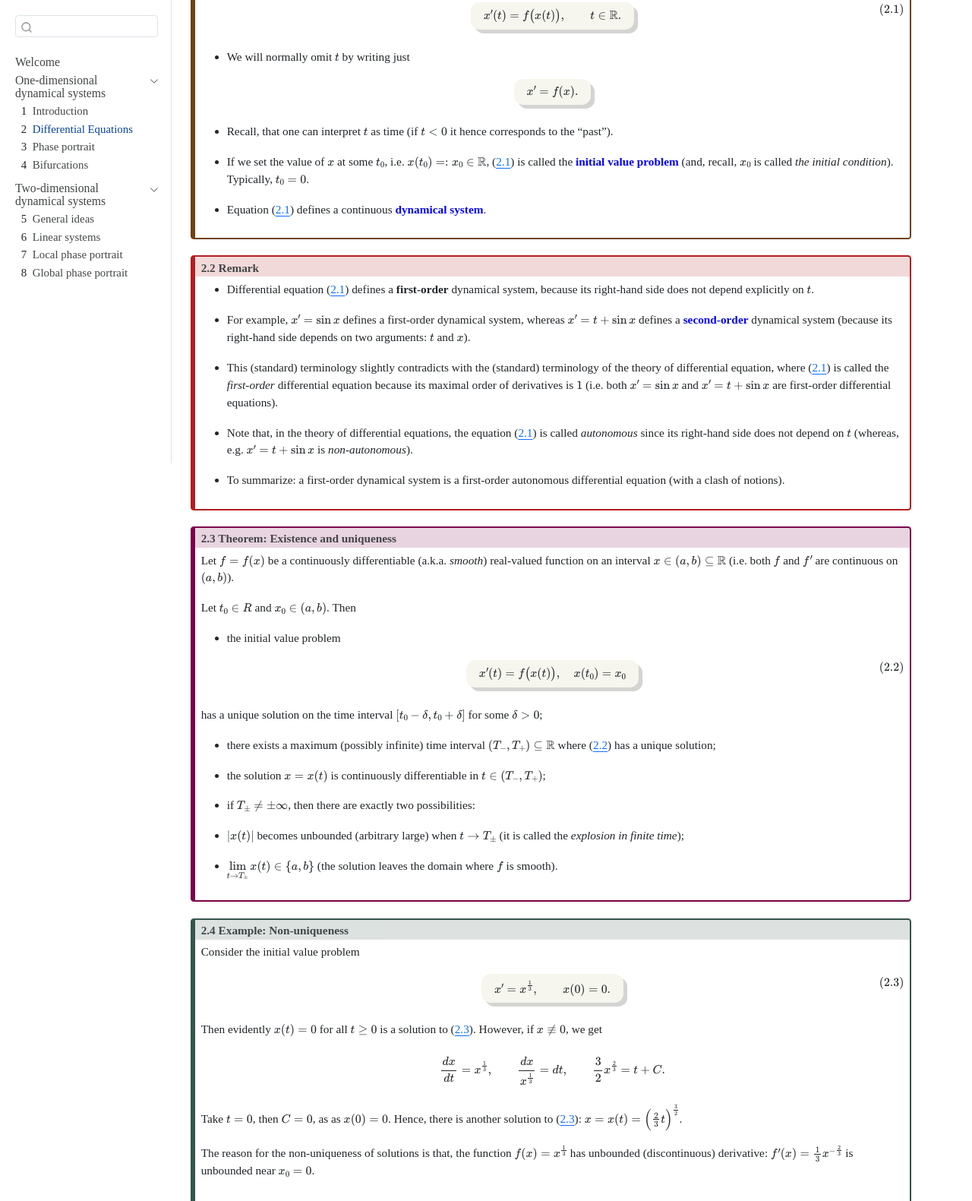
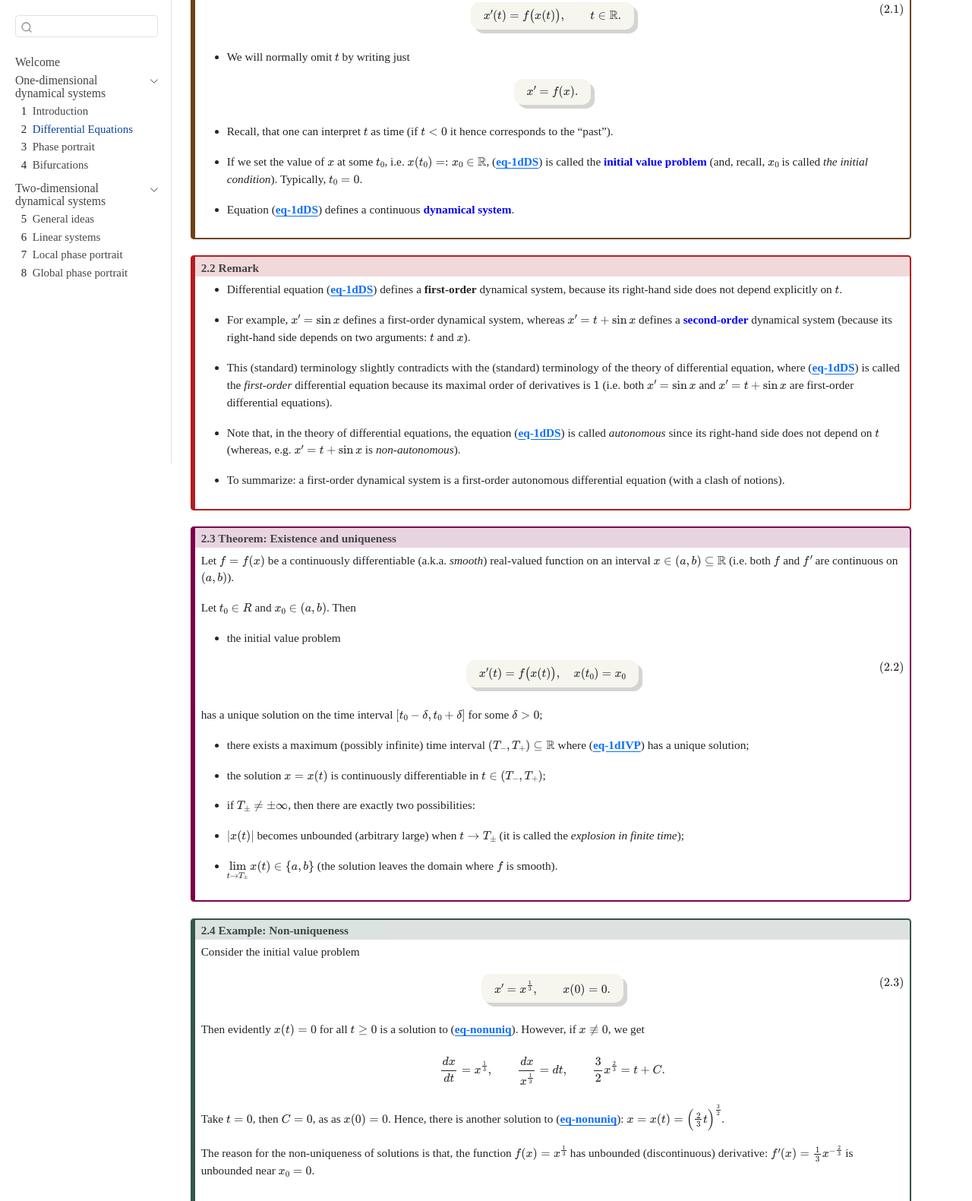
Before and after one commit to finkelshtein/MA-x75, a plain HTML site: page docs/DS-Ch-02.html in a window 1280 px wide. Shown: the part 190-1771 px from the top of the page at 76% size. Drawn offline with nearby package versions, Linux system fonts and the light colour scheme.

```diff
--- a/docs/DS-Ch-02.html
+++ b/docs/DS-Ch-02.html
@@ -274,8 +274,8 @@
 </div>
 <ul>
 <li><p>Recall, that one can interpret <span class="math inline">\(t\)</span> as time (if <span class="math inline">\(t&lt;0\)</span> it hence corresponds to the “past”).</p></li>
-<li><p>If we set the value of <span class="math inline">\(x\)</span> at some <span class="math inline">\(t_0\)</span>, i.e.&nbsp;<span class="math inline">\(x(t_0)=:x_0\in{\mathbb{R}}\)</span>, (<a href="#eq-1dDS" class="quarto-xref"><span>2.1</span></a>) is called the <span class="term" data-key="initial value problem!1D">initial value problem</span> (and, recall, <span class="math inline">\(x_0\)</span> is called <em>the initial condition</em>). Typically, <span class="math inline">\(t_0=0\)</span>.</p></li>
-<li><p>Equation (<a href="#eq-1dDS" class="quarto-xref"><span>2.1</span></a>) defines a continuous <span class="term" data-key="dynamical system!first-order">dynamical system</span>.</p></li>
+<li><p>If we set the value of <span class="math inline">\(x\)</span> at some <span class="math inline">\(t_0\)</span>, i.e.&nbsp;<span class="math inline">\(x(t_0)=:x_0\in{\mathbb{R}}\)</span>, (<a href="#eq-1dDS" class="quarto-xref"><span class="quarto-unresolved-ref ref-noprefix">eq-1dDS</span></a>) is called the <span class="term" data-key="initial value problem!1D">initial value problem</span> (and, recall, <span class="math inline">\(x_0\)</span> is called <em>the initial condition</em>). Typically, <span class="math inline">\(t_0=0\)</span>.</p></li>
+<li><p>Equation (<a href="#eq-1dDS" class="quarto-xref"><span class="quarto-unresolved-ref ref-noprefix">eq-1dDS</span></a>) defines a continuous <span class="term" data-key="dynamical system!first-order">dynamical system</span>.</p></li>
 </ul>
 </div>
 </div>
@@ -290,10 +290,10 @@
 </div>
 <div class="callout-body-container callout-body">
 <ul>
-<li><p>Differential equation (<a href="#eq-1dDS" class="quarto-xref"><span>2.1</span></a>) defines a <strong>first-order</strong> dynamical system, because its right-hand side does not depend explicitly on <span class="math inline">\(t\)</span>.</p></li>
+<li><p>Differential equation (<a href="#eq-1dDS" class="quarto-xref"><span class="quarto-unresolved-ref ref-noprefix">eq-1dDS</span></a>) defines a <strong>first-order</strong> dynamical system, because its right-hand side does not depend explicitly on <span class="math inline">\(t\)</span>.</p></li>
 <li><p>For example, <span class="math inline">\(x'= \sin x\)</span> defines a first-order dynamical system, whereas <span class="math inline">\(x'=t+\sin x\)</span> defines a <span class="term" data-key="dynamical system!second order">second-order</span> dynamical system (because its right-hand side depends on two arguments: <span class="math inline">\(t\)</span> and <span class="math inline">\(x\)</span>).</p></li>
-<li><p>This (standard) terminology slightly contradicts with the (standard) terminology of the theory of differential equation, where (<a href="#eq-1dDS" class="quarto-xref"><span>2.1</span></a>) is called the <em>first-order</em> differential equation because its maximal order of derivatives is <span class="math inline">\(1\)</span> (i.e.&nbsp;both <span class="math inline">\(x'= \sin x\)</span> and <span class="math inline">\(x'=t+\sin x\)</span> are first-order differential equations).</p></li>
-<li><p>Note that, in the theory of differential equations, the equation (<a href="#eq-1dDS" class="quarto-xref"><span>2.1</span></a>) is called <em>autonomous</em> since its right-hand side does not depend on <span class="math inline">\(t\)</span> (whereas, e.g.&nbsp;<span class="math inline">\(x'=t+\sin x\)</span> is <em>non-autonomous</em>).</p></li>
+<li><p>This (standard) terminology slightly contradicts with the (standard) terminology of the theory of differential equation, where (<a href="#eq-1dDS" class="quarto-xref"><span class="quarto-unresolved-ref ref-noprefix">eq-1dDS</span></a>) is called the <em>first-order</em> differential equation because its maximal order of derivatives is <span class="math inline">\(1\)</span> (i.e.&nbsp;both <span class="math inline">\(x'= \sin x\)</span> and <span class="math inline">\(x'=t+\sin x\)</span> are first-order differential equations).</p></li>
+<li><p>Note that, in the theory of differential equations, the equation (<a href="#eq-1dDS" class="quarto-xref"><span class="quarto-unresolved-ref ref-noprefix">eq-1dDS</span></a>) is called <em>autonomous</em> since its right-hand side does not depend on <span class="math inline">\(t\)</span> (whereas, e.g.&nbsp;<span class="math inline">\(x'=t+\sin x\)</span> is <em>non-autonomous</em>).</p></li>
 <li><p>To summarize: a first-order dynamical system is a first-order autonomous differential equation (with a clash of notions).</p></li>
 </ul>
 </div>
@@ -321,7 +321,7 @@
 </div>
 <p>has a unique solution on the time interval <span class="math inline">\([t_0-\delta,t_0+\delta]\)</span> for some <span class="math inline">\(\delta&gt;0\)</span>;</p>
 <ul>
-<li><p>there exists a maximum (possibly infinite) time interval <span class="math inline">\((T_-,T_+)\subseteq {\mathbb{R}}\)</span>&nbsp;where (<a href="#eq-1dIVP" class="quarto-xref"><span>2.2</span></a>) has a unique solution;</p></li>
+<li><p>there exists a maximum (possibly infinite) time interval <span class="math inline">\((T_-,T_+)\subseteq {\mathbb{R}}\)</span>&nbsp;where (<a href="#eq-1dIVP" class="quarto-xref"><span class="quarto-unresolved-ref ref-noprefix">eq-1dIVP</span></a>) has a unique solution;</p></li>
 <li><p>the solution <span class="math inline">\(x=x(t)\)</span> is continuously differentiable in <span class="math inline">\(t\in (T_-,T_+)\)</span>;</p></li>
 <li><p>if <span class="math inline">\(T_\pm\neq\pm\infty\)</span>, then there are exactly two possibilities:</p></li>
 <li><p><span class="math inline">\(|x(t)|\)</span> becomes unbounded (arbitrary large) when <span class="math inline">\(t\to T_\pm\)</span> (it is called the <em>explosion in finite time</em>);</p></li>
@@ -345,9 +345,9 @@
 x'=x^{\frac{1}{3}}, \qquad x(0)=0.
 \tag{2.3}\]</span></span></p>
 </div>
-<p>Then evidently <span class="math inline">\(x(t)=0\)</span> for all <span class="math inline">\(t\geq0\)</span> is a solution to (<a href="#eq-nonuniq" class="quarto-xref"><span>2.3</span></a>). However, if <span class="math inline">\(x\not\equiv 0\)</span>, we get <span class="math display">\[
+<p>Then evidently <span class="math inline">\(x(t)=0\)</span> for all <span class="math inline">\(t\geq0\)</span> is a solution to (<a href="#eq-nonuniq" class="quarto-xref"><span class="quarto-unresolved-ref ref-noprefix">eq-nonuniq</span></a>). However, if <span class="math inline">\(x\not\equiv 0\)</span>, we get <span class="math display">\[
 \frac{dx}{dt}=x^{\frac{1}{3}}, \qquad \frac{dx}{x^{\frac{1}{3}}}=dt, \qquad \frac{3}{2}x^{\frac{2}{3}}=t+C.
-\]</span> Take <span class="math inline">\(t=0\)</span>, then <span class="math inline">\(C=0\)</span>, as as <span class="math inline">\(x(0)=0\)</span>. Hence, there is another solution to (<a href="#eq-nonuniq" class="quarto-xref"><span>2.3</span></a>): <span class="math inline">\(x=x(t)=\Bigl(\frac{2}{3}t\Bigr)^{\frac{3}{2}}\)</span>.</p>
+\]</span> Take <span class="math inline">\(t=0\)</span>, then <span class="math inline">\(C=0\)</span>, as as <span class="math inline">\(x(0)=0\)</span>. Hence, there is another solution to (<a href="#eq-nonuniq" class="quarto-xref"><span class="quarto-unresolved-ref ref-noprefix">eq-nonuniq</span></a>): <span class="math inline">\(x=x(t)=\Bigl(\frac{2}{3}t\Bigr)^{\frac{3}{2}}\)</span>.</p>
 <p>The reason for the non-uniqueness of solutions is that, the function <span class="math inline">\(f(x)=x^{\frac{1}{3}}\)</span> has unbounded (discontinuous) derivative: <span class="math inline">\(f'(x)=\frac{1}{3}x^{-\frac{2}{3}}\)</span> is unbounded near <span class="math inline">\(x_0=0\)</span>.</p>
 <div class="cell" data-layout-align="center">
 <div class="cell-output-display">
@@ -378,7 +378,7 @@
 </div>
 <p>Then <span class="math display">\[
 \frac{dx}{x^2+1}=dt, \qquad \tan^{-1} x = t+C
-\]</span> and taking <span class="math inline">\(t=0\)</span> one gets <span class="math inline">\(C=0\)</span>. Hence, <span class="math inline">\(\color{RedViolet}x =\tan t\)</span> is the unique solution to the initial value problem (<a href="#eq-explode" class="quarto-xref"><span>2.4</span></a>). This solution can not be continued beyond the interval <span class="math inline">\(\bigl(-\frac{\pi}{2},\frac{\pi}{2}\bigr)\)</span> since <span class="math inline">\(\lim\limits_{t\to\pm\frac{\pi}{2}}\tan(t) = \infty\)</span>.</p>
+\]</span> and taking <span class="math inline">\(t=0\)</span> one gets <span class="math inline">\(C=0\)</span>. Hence, <span class="math inline">\(\color{RedViolet}x =\tan t\)</span> is the unique solution to the initial value problem (<a href="#eq-explode" class="quarto-xref"><span class="quarto-unresolved-ref ref-noprefix">eq-explode</span></a>). This solution can not be continued beyond the interval <span class="math inline">\(\bigl(-\frac{\pi}{2},\frac{\pi}{2}\bigr)\)</span> since <span class="math inline">\(\lim\limits_{t\to\pm\frac{\pi}{2}}\tan(t) = \infty\)</span>.</p>
 <div class="cell" data-layout-align="center">
 <div class="cell-output-display">
 <div class="quarto-figure quarto-figure-center">
@@ -408,7 +408,7 @@
 </div>
 <p>Note that here <span class="math inline">\(f(x)=-\frac{1}{2x}\)</span> is <em>continuously differentiable</em> on <span class="math inline">\((a,b)=(0,\infty)\)</span> and <span class="math inline">\(1\in(a,b)\)</span>. We have <span class="math display">\[
 2xdx = -dt, \qquad x^2=-t+C,
-\]</span> and taking <span class="math inline">\(t=0\)</span> one gets <span class="math inline">\(1=x(0)^2=C\)</span>, hence <span class="math inline">\(x=\pm\sqrt{1-t}\)</span> and since <span class="math inline">\(x(0)=1&gt;0\)</span>, one gets the unique solution to (<a href="#eq-stuck" class="quarto-xref"><span>2.5</span></a>): <span class="math inline">\(\color{RedViolet}x(t)=\sqrt{1-t}\)</span>. In contrast to <a href="#exa_explosion">Example 2.5</a>, the solution is bounded, however, it cannot be extended beyond <span class="math inline">\(t\in[0,1)\)</span>, see r.h.s. of (<a href="#eq-stuck" class="quarto-xref"><span>2.5</span></a>); indeed, <span class="math inline">\(\lim\limits_{t\to1}x(t)=x(1)=0=a\notin(a,b)=(0,\infty)\)</span>.</p>
+\]</span> and taking <span class="math inline">\(t=0\)</span> one gets <span class="math inline">\(1=x(0)^2=C\)</span>, hence <span class="math inline">\(x=\pm\sqrt{1-t}\)</span> and since <span class="math inline">\(x(0)=1&gt;0\)</span>, one gets the unique solution to (<a href="#eq-stuck" class="quarto-xref"><span class="quarto-unresolved-ref ref-noprefix">eq-stuck</span></a>): <span class="math inline">\(\color{RedViolet}x(t)=\sqrt{1-t}\)</span>. In contrast to <a href="#exa_explosion">Example 2.5</a>, the solution is bounded, however, it cannot be extended beyond <span class="math inline">\(t\in[0,1)\)</span>, see r.h.s. of (<a href="#eq-stuck" class="quarto-xref"><span class="quarto-unresolved-ref ref-noprefix">eq-stuck</span></a>); indeed, <span class="math inline">\(\lim\limits_{t\to1}x(t)=x(1)=0=a\notin(a,b)=(0,\infty)\)</span>.</p>
 <div class="cell" data-layout-align="center">
 <div class="cell-output-display">
 <div class="quarto-figure quarto-figure-center">
@@ -487,7 +487,7 @@
 U(s)U(t)x_0 = U(t+s)x_0.
 \tag{2.6}\]</span></span></p>
 </div>
-<p>Equality (<a href="#eq-sgproperty" class="quarto-xref"><span>2.6</span></a>) is called the <span class="term">semigroup property</span> of the flow.</p>
+<p>Equality (<a href="#eq-sgproperty" class="quarto-xref"><span class="quarto-unresolved-ref ref-noprefix">eq-sgproperty</span></a>) is called the <span class="term">semigroup property</span> of the flow.</p>
 </div>
 </div>
 <div class="callout callout-style-default callout-tip no-icon callout-titled">
```
Also changed, not shown: docs/DS-Ch-01_files/figure-html/unnamed-chunk-10-1.png, docs/DS-Ch-01_files/figure-html/unnamed-chunk-13-1.png, docs/DS-Ch-01_files/figure-html/unnamed-chunk-14-3.png, docs/DS-Ch-01_files/figure-html/unnamed-chunk-8-1.png, docs/DS-Ch-02_files/figure-html/unnamed-chunk-10-1-DESKTOP-298SGNR.png (added), docs/DS-Ch-02_files/figure-html/unnamed-chunk-10-1.png, docs/DS-Ch-02_files/figure-html/unnamed-chunk-12-1-DESKTOP-298SGNR.png (added), docs/DS-Ch-02_files/figure-html/unnamed-chunk-12-1.png, docs/DS-Ch-02_files/figure-html/unnamed-chunk-16-1-DESKTOP-298SGNR.png (added), docs/DS-Ch-02_files/figure-html/unnamed-chunk-16-1.png, docs/DS-Ch-02_files/figure-html/unnamed-chunk-20-1-DESKTOP-298SGNR.png (added), docs/DS-Ch-02_files/figure-html/unnamed-chunk-20-1.png, docs/DS-Ch-02_files/figure-html/unnamed-chunk-8-1.png, docs/DS-Ch-03_files/figure-html/unnamed-chunk-10-1.png (deleted), 5 other files.
